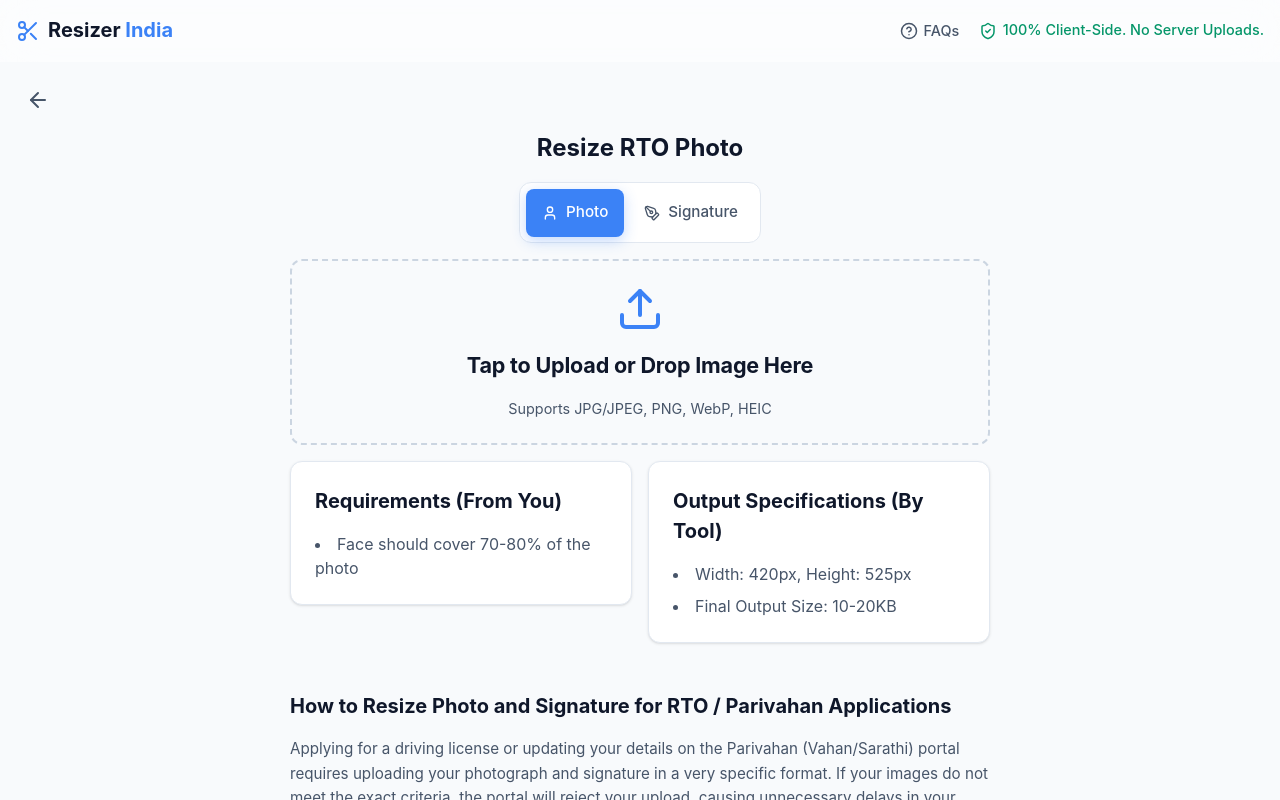
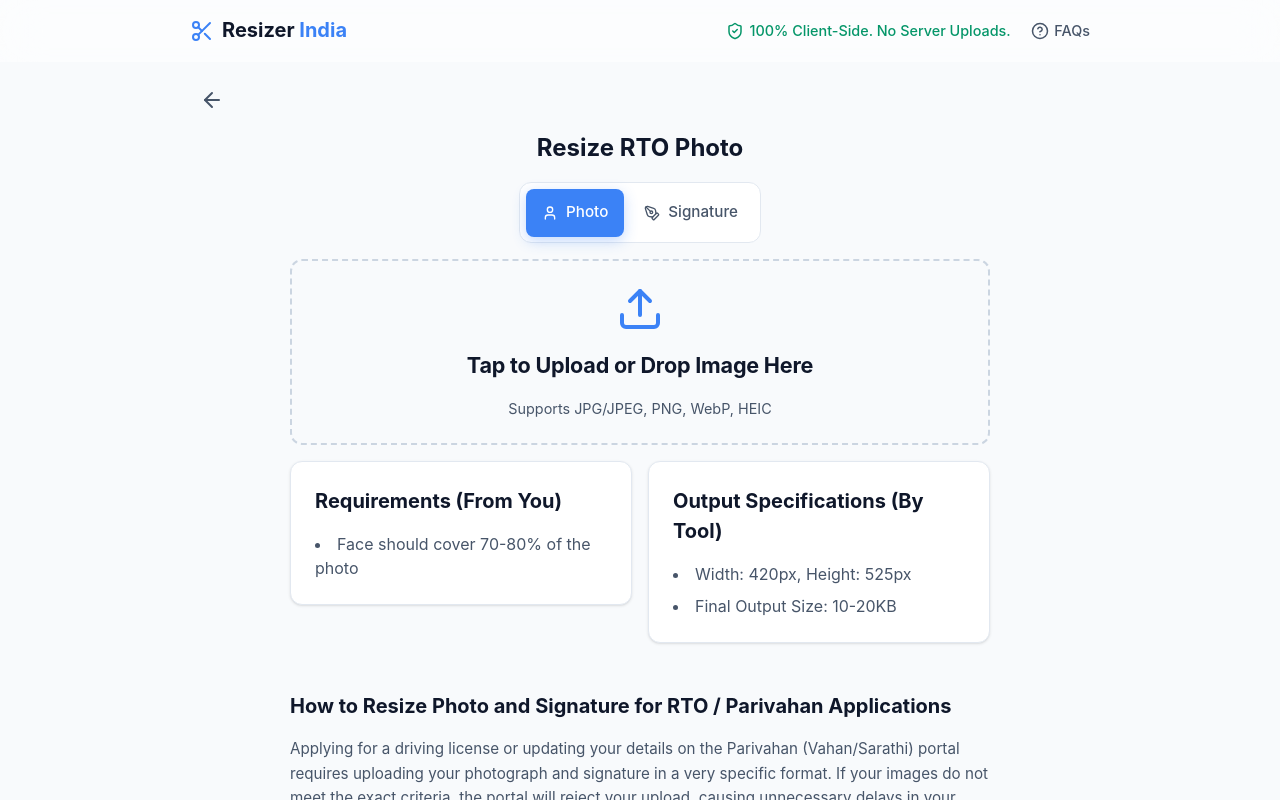
Before and after one commit to TechyNisarg/resizer-india, a React (Vite) app: page / in a window 1280 px wide. Both pictures are taken after a click on the button 131 px from the left and 272 px from the top of the page. Shown: the top 800 px of the page. Built offline with nearby package versions, Linux system fonts and the light colour scheme; a web font is replaced by a local one.

Commit message:
style: swap header items and constrain header to 932px to align with cards

```diff
--- a/src/App.tsx
+++ b/src/App.tsx
@@ -7,7 +7,7 @@ const GlobalBackButton = () => {
   if (location.pathname === '/') return null;
 
   return (
-    <div style={{ maxWidth: '1440px', margin: '0 auto', width: '100%', padding: '1rem 1rem 0', display: 'flex' }}>
+    <div style={{ maxWidth: '932px', margin: '0 auto', width: '100%', padding: '1rem 1rem 0', display: 'flex' }}>
       <Link to="/" className="back-icon-btn" title="Back to All Tools">
          <ArrowLeft size={24} />
       </Link>
@@ -60,14 +60,14 @@ function App() {
               <div style={{ position: 'relative', top: '-1px' }}><span className="logo-text">Resizer</span> India</div>
             </Link>
             <nav className="nav-menu" style={{ alignItems: 'center', display: 'flex', gap: '1.25rem' }}>
+              <div style={{ display: 'flex', alignItems: 'center', gap: '0.35rem', color: '#059669', fontSize: '0.9rem', fontWeight: 500 }}>
+                <ShieldCheck size={18} />
+                <span className="hide-on-mobile">100% Client-Side. No Server Uploads.</span>
+              </div>
               <Link to="/faq" style={{ display: 'flex', alignItems: 'center', gap: '0.35rem', color: 'var(--text-secondary)', textDecoration: 'none', fontSize: '0.9rem', fontWeight: 500, transition: 'color 0.2s' }} onMouseEnter={e => e.currentTarget.style.color = 'var(--text-primary)'} onMouseLeave={e => e.currentTarget.style.color = 'var(--text-secondary)'}>
                 <HelpCircle size={18} />
                 <span className="hide-on-mobile">FAQs</span>
               </Link>
-              <div style={{ display: 'flex', alignItems: 'center', gap: '0.35rem', color: '#059669', fontSize: '0.9rem', fontWeight: 500 }}>
-                <ShieldCheck size={18} />
-                <span className="hide-on-mobile" style={{ position: 'relative', top: '-1px' }}>100% Client-Side. No Server Uploads.</span>
-              </div>
             </nav>
           </div>
         </header>
--- a/src/index.css
+++ b/src/index.css
@@ -263,7 +263,7 @@ html.dark .header {
 }
 
 .header-container {
-  max-width: 1440px;
+  max-width: 932px;
   margin: 0 auto;
   padding: 1rem;
   display: flex;
```
